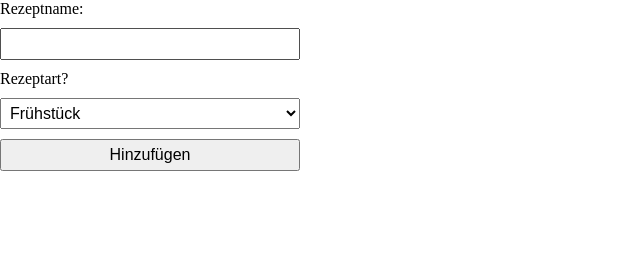
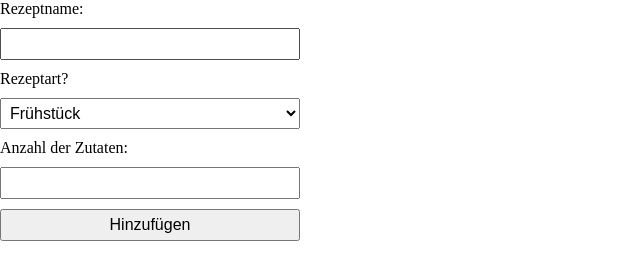
Before and after one commit to dennisgreger97/Wocheneinkaufsplaner, a website: page index.html in a window 1280 px wide. Shown: the whole page, without its empty margins (0-640 px from the left). Drawn offline with Linux system fonts and the light colour scheme.

Commit message:
html form akutualiert für anzahl der zutaten

```diff
--- a/index.html
+++ b/index.html
@@ -19,6 +19,9 @@
           <option value="Abendessen">Abendessen</option>
         </select>
 
+        <label for="anzahlZutaten">Anzahl der Zutaten:</label>
+        <input type="number" id="anzahlZutaten" required />
+
         <button type="submit">Hinzufügen</button>
       </form>
     </section>
```
